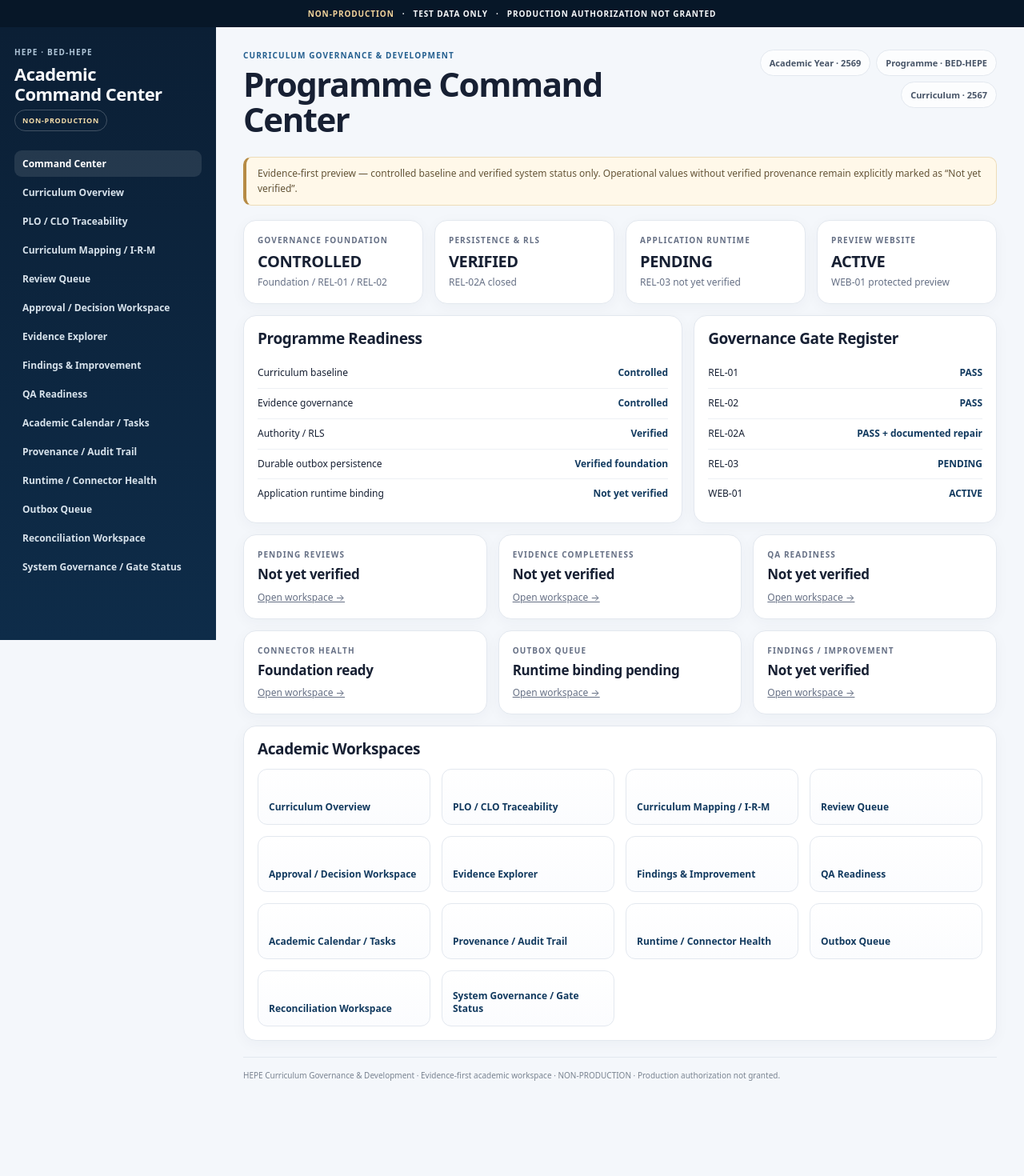
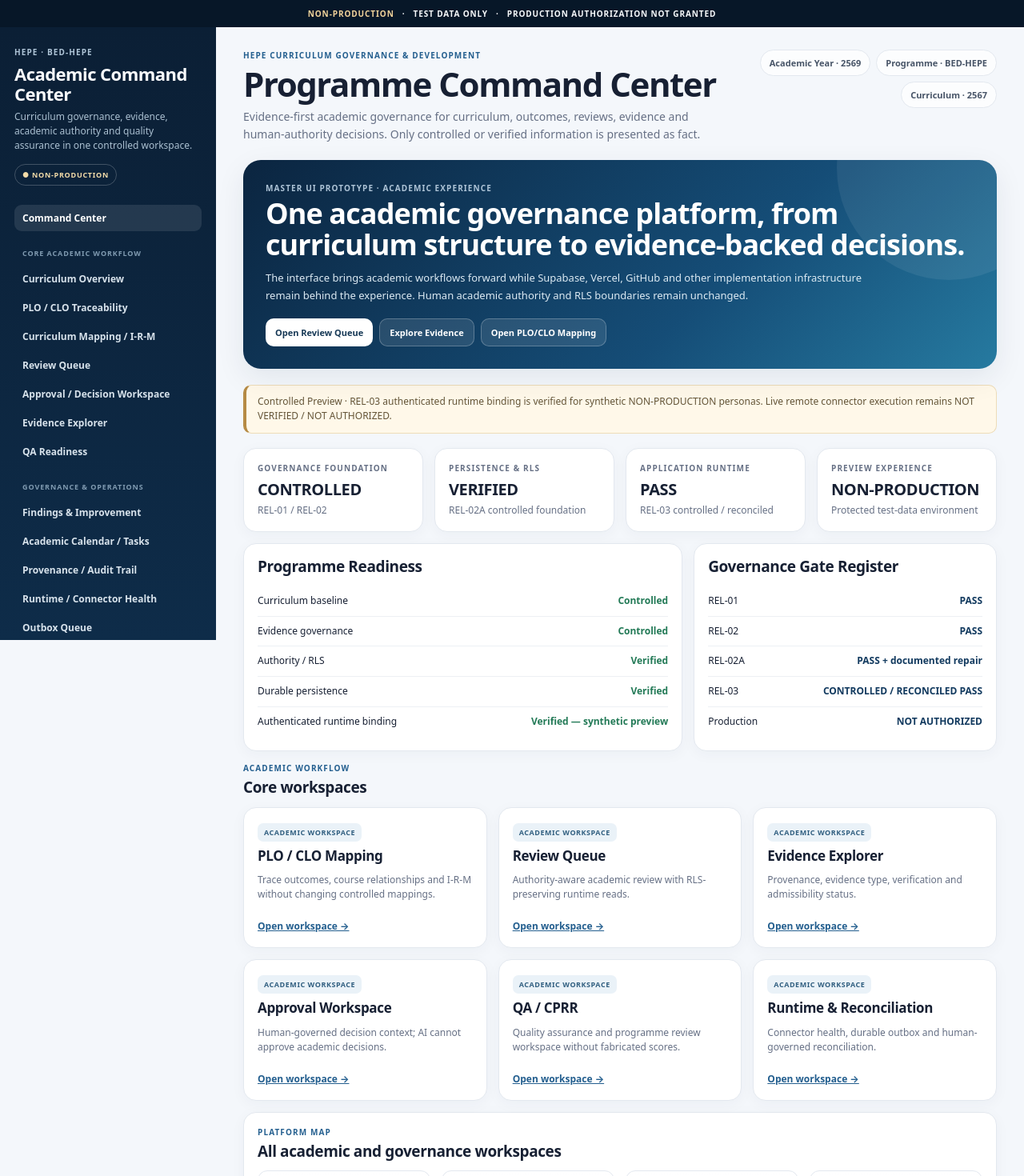
Before and after one commit to kasemch/hepe-ui-prototype, a Next.js app: page / in a window 1280 px wide. Shown: the top 1470 px of the page at 80% size. Before the commit the page ends 1396 px from the top, so only its background shows below. Built offline with nearby package versions, Linux system fonts and the light colour scheme.

Commit message:
HEPE-UI-MASTER-01: integrate modern Academic Command Center

```diff
--- a/app/page.tsx
+++ b/app/page.tsx
@@ -2,20 +2,71 @@ const modules = [
   ['curriculum','Curriculum Overview'],['traceability','PLO / CLO Traceability'],['mapping','Curriculum Mapping / I-R-M'],['reviews','Review Queue'],['decisions','Approval / Decision Workspace'],['evidence','Evidence Explorer'],['findings','Findings & Improvement'],['qa','QA Readiness'],['calendar','Academic Calendar / Tasks'],['audit','Provenance / Audit Trail'],['runtime','Runtime / Connector Health'],['outbox','Outbox Queue'],['reconciliation','Reconciliation Workspace'],['governance','System Governance / Gate Status']
 ];
 
+const primary = new Set(['curriculum','traceability','mapping','reviews','evidence','qa','decisions']);
+
 export default function Home(){
  return <main className="shell">
   <aside className="sidebar">
-   <div className="brand-kicker">HEPE · BED-HEPE</div><div className="brand">Academic<br/>Command Center</div><div className="env">NON-PRODUCTION</div>
-   <nav className="nav sans" aria-label="HEPE modules"><a className="active" href="/">Command Center</a>{modules.map(([s,l])=><a key={s} href={`/${s}`}>{l}</a>)}</nav>
+   <div className="brand-kicker">HEPE · BED-HEPE</div>
+   <div className="brand">Academic Command Center</div>
+   <p className="brand-sub">Curriculum governance, evidence, academic authority and quality assurance in one controlled workspace.</p>
+   <div className="env">● NON-PRODUCTION</div>
+   <nav className="nav" aria-label="HEPE modules">
+    <a className="active" href="/">Command Center</a>
+    <div className="nav-group">Core academic workflow</div>
+    {modules.filter(([s])=>primary.has(s)).map(([s,l])=><a key={s} href={`/${s}`}>{l}</a>)}
+    <div className="nav-group">Governance & operations</div>
+    {modules.filter(([s])=>!primary.has(s)).map(([s,l])=><a key={s} href={`/${s}`}>{l}</a>)}
+   </nav>
   </aside>
   <section className="workspace">
-   <header className="topline"><div><div className="eyebrow">Curriculum Governance & Development</div><h1 className="page-title">Programme Command Center</h1></div><div className="contexts"><span className="chip">Academic Year · 2569</span><span className="chip">Programme · BED-HEPE</span><span className="chip">Curriculum · 2567</span></div></header>
-   <div className="notice">Evidence-first preview — controlled baseline and verified system status only. Operational values without verified provenance remain explicitly marked as “Not yet verified”.</div>
-   <div className="grid g4">{[['Governance Foundation','CONTROLLED','Foundation / REL-01 / REL-02'],['Persistence & RLS','VERIFIED','REL-02A closed'],['Application Runtime','PENDING','REL-03 not yet verified'],['Preview Website','ACTIVE','WEB-01 protected preview']].map(([a,b,c])=><article className="card" key={a}><div className="label">{a}</div><div className="value">{b}</div><div className="note">{c}</div></article>)}</div>
-   <div className="grid g2" style={{marginTop:14}}><article className="card"><h2 className="section-title">Programme Readiness</h2>{[['Curriculum baseline','Controlled'],['Evidence governance','Controlled'],['Authority / RLS','Verified'],['Durable outbox persistence','Verified foundation'],['Application runtime binding','Not yet verified']].map(([a,b])=><div className="row" key={a}><span>{a}</span><span className="status">{b}</span></div>)}</article><article className="card"><h2 className="section-title">Governance Gate Register</h2>{[['REL-01','PASS'],['REL-02','PASS'],['REL-02A','PASS + documented repair'],['REL-03','PENDING'],['WEB-01','ACTIVE']].map(([a,b])=><div className="row" key={a}><span>{a}</span><span className="status">{b}</span></div>)}</article></div>
-   <div className="grid g3" style={{marginTop:14}}>{[['Pending Reviews','Not yet verified','reviews'],['Evidence Completeness','Not yet verified','evidence'],['QA Readiness','Not yet verified','qa'],['Connector Health','Foundation ready','runtime'],['Outbox Queue','Runtime binding pending','outbox'],['Findings / Improvement','Not yet verified','findings']].map(([a,b,s])=><article className="card" key={a}><div className="label">{a}</div><div className="value" style={{fontSize:17}}>{b}</div><a className="note" href={`/${s}`}>Open workspace →</a></article>)}</div>
-   <article className="card" style={{marginTop:14}}><h2 className="section-title">Academic Workspaces</h2><div className="grid g4">{modules.map(([s,l])=><a className="module-link" key={s} href={`/${s}`}>{l}</a>)}</div></article>
-   <footer className="footer-note">HEPE Curriculum Governance & Development · Evidence-first academic workspace · NON-PRODUCTION · Production authorization not granted.</footer>
+   <header className="topline">
+    <div><div className="eyebrow">HEPE Curriculum Governance & Development</div><h1 className="page-title">Programme Command Center</h1><p className="page-subtitle">Evidence-first academic governance for curriculum, outcomes, reviews, evidence and human-authority decisions. Only controlled or verified information is presented as fact.</p></div>
+    <div className="contexts"><span className="chip">Academic Year · 2569</span><span className="chip">Programme · BED-HEPE</span><span className="chip">Curriculum · 2567</span></div>
+   </header>
+
+   <section className="hero-modern" aria-labelledby="hero-title">
+    <div className="brand-kicker">Master UI Prototype · Academic Experience</div>
+    <h2 id="hero-title">One academic governance platform, from curriculum structure to evidence-backed decisions.</h2>
+    <p>The interface brings academic workflows forward while Supabase, Vercel, GitHub and other implementation infrastructure remain behind the experience. Human academic authority and RLS boundaries remain unchanged.</p>
+    <div className="hero-actions"><a className="button" href="/reviews">Open Review Queue</a><a className="button secondary" href="/evidence">Explore Evidence</a><a className="button secondary" href="/mapping">Open PLO/CLO Mapping</a></div>
+   </section>
+
+   <div className="notice">Controlled Preview · REL-03 authenticated runtime binding is verified for synthetic NON-PRODUCTION personas. Live remote connector execution remains NOT VERIFIED / NOT AUTHORIZED.</div>
+
+   <section aria-label="Programme governance status" className="grid g4">
+    {[
+      ['Governance Foundation','CONTROLLED','REL-01 / REL-02'],
+      ['Persistence & RLS','VERIFIED','REL-02A controlled foundation'],
+      ['Application Runtime','PASS','REL-03 controlled / reconciled'],
+      ['Preview Experience','NON-PRODUCTION','Protected test-data environment']
+    ].map(([a,b,c])=><article className="card interactive" key={a}><div className="label">{a}</div><div className="value">{b}</div><div className="note">{c}</div></article>)}
+   </section>
+
+   <div className="grid g2" style={{marginTop:14}}>
+    <article className="card"><h2 className="section-title">Programme Readiness</h2>{[
+      ['Curriculum baseline','Controlled'],['Evidence governance','Controlled'],['Authority / RLS','Verified'],['Durable persistence','Verified'],['Authenticated runtime binding','Verified — synthetic preview']
+    ].map(([a,b])=><div className="row" key={a}><span>{a}</span><span className="status status-ok">{b}</span></div>)}</article>
+    <article className="card"><h2 className="section-title">Governance Gate Register</h2>{[
+      ['REL-01','PASS'],['REL-02','PASS'],['REL-02A','PASS + documented repair'],['REL-03','CONTROLLED / RECONCILED PASS'],['Production','NOT AUTHORIZED']
+    ].map(([a,b])=><div className="row" key={a}><span>{a}</span><span className="status">{b}</span></div>)}</article>
+   </div>
+
+   <section style={{marginTop:14}} aria-labelledby="workflow-title">
+    <div className="eyebrow">Academic workflow</div><h2 className="section-title" id="workflow-title" style={{marginTop:6}}>Core workspaces</h2>
+    <div className="grid g3">{[
+      ['PLO / CLO Mapping','Trace outcomes, course relationships and I-R-M without changing controlled mappings.','mapping'],
+      ['Review Queue','Authority-aware academic review with RLS-preserving runtime reads.','reviews'],
+      ['Evidence Explorer','Provenance, evidence type, verification and admissibility status.','evidence'],
+      ['Approval Workspace','Human-governed decision context; AI cannot approve academic decisions.','decisions'],
+      ['QA / CPRR','Quality assurance and programme review workspace without fabricated scores.','qa'],
+      ['Runtime & Reconciliation','Connector health, durable outbox and human-governed reconciliation.','runtime']
+    ].map(([a,b,s])=><article className="card interactive" key={a}><span className="screen-tag">Academic workspace</span><div className="value" style={{fontSize:17}}>{a}</div><p className="note">{b}</p><a className="note" href={`/${s}`} style={{display:'inline-block',marginTop:10,fontWeight:750,color:'var(--brand)'}}>Open workspace →</a></article>)}</div>
+   </section>
+
+   <article className="card" style={{marginTop:14}}><div className="eyebrow">Platform map</div><h2 className="section-title" style={{marginTop:6}}>All academic and governance workspaces</h2><div className="grid g4">{modules.map(([s,l])=><a className="module-link" key={s} href={`/${s}`}>{l}</a>)}</div></article>
+
+   <footer className="footer-note">HEPE Curriculum Governance & Development · HEPE-UI-MASTER-01 · Evidence-first · Human academic authority preserved · NON-PRODUCTION · TEST DATA ONLY.</footer>
   </section>
  </main>
 }
```
